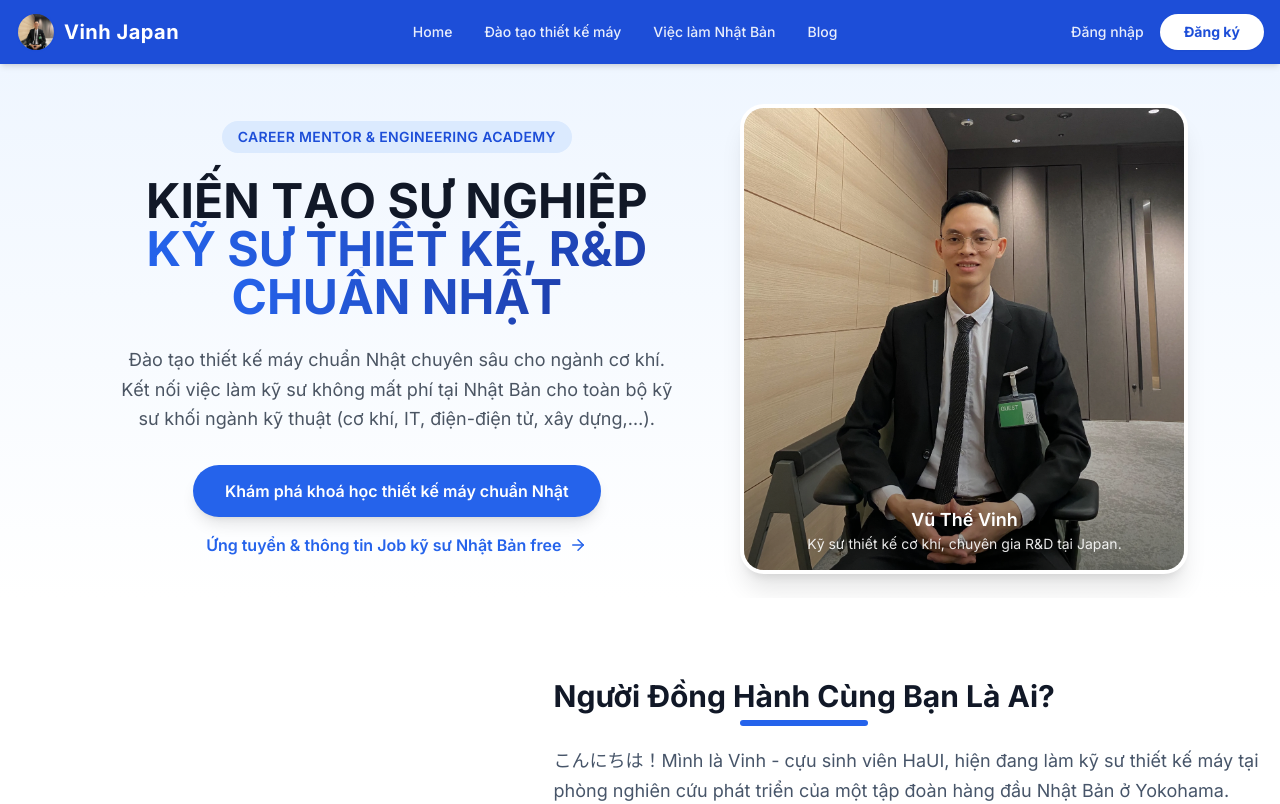
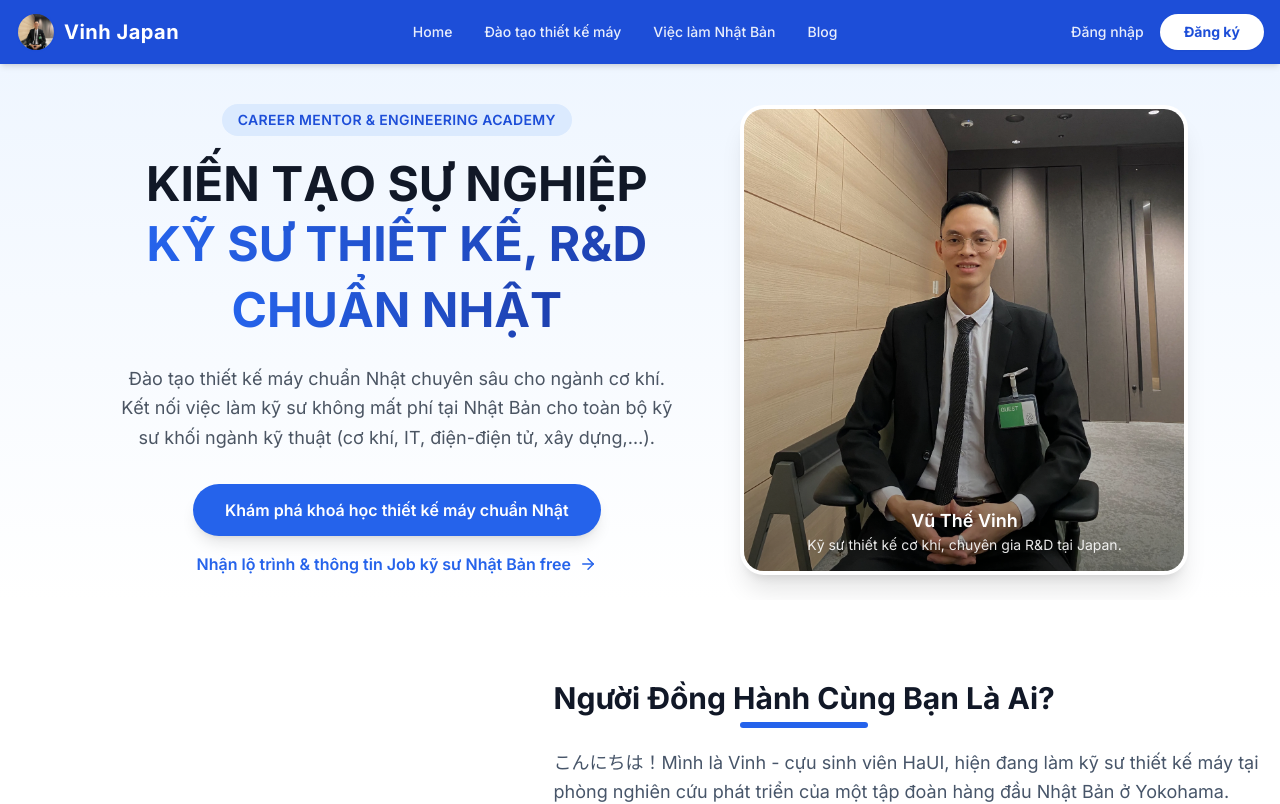
Before and after one commit to vinhcongtu/vinh-japan-web, a Next.js app: page / in a window 1280 px wide. Shown: the top 804 px of the page. Built offline with nearby package versions, Linux system fonts and the light colour scheme.

Commit message:
Add files via upload

```diff
--- a/components/home/HeroSection.tsx
+++ b/components/home/HeroSection.tsx
@@ -11,12 +11,12 @@ export default function HeroSection() {
             <div className="inline-block px-4 py-1.5 mb-6 rounded-full bg-blue-100 text-blue-700 font-semibold text-sm tracking-wide uppercase">
               Career Mentor & Engineering Academy
             </div>
-            <h1 className="text-4xl md:text-5xl font-bold text-gray-900 leading-tight mb-6">
+            <h1 className="text-4xl md:text-5xl font-bold text-gray-900 leading-snug mb-6">
               KIẾN TẠO SỰ NGHIỆP <br />
-              <span className="text-transparent bg-clip-text bg-gradient-to-r from-blue-600 to-blue-800">
+              <span className="inline-block pt-1.5 leading-tight text-transparent bg-clip-text bg-gradient-to-r from-blue-600 to-blue-800">
                 KỸ SƯ THIẾT KẾ, R&D
               </span> <br />
-              <span className="text-transparent bg-clip-text bg-gradient-to-r from-blue-600 to-blue-800">
+              <span className="inline-block pt-1.5 leading-tight text-transparent bg-clip-text bg-gradient-to-r from-blue-600 to-blue-800">
                 CHUẨN NHẬT
               </span>
             </h1>
@@ -36,7 +36,7 @@ export default function HeroSection() {
                 href="/ky-su-nhat-ban"
                 className="text-blue-600 font-semibold hover:text-blue-800 transition-colors flex items-center gap-2 group w-full sm:w-auto justify-center"
               >
-                Ứng tuyển & thông tin Job kỹ sư Nhật Bản free
+                Nhận lộ trình & thông tin Job kỹ sư Nhật Bản free
                 <svg
                   xmlns="http://www.w3.org/2000/svg"
                   width="18"
```
